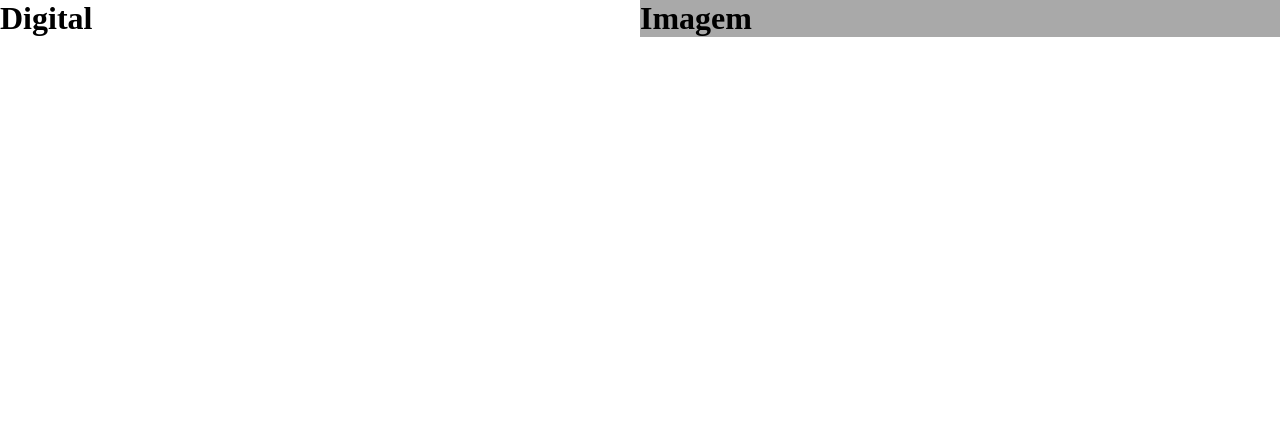
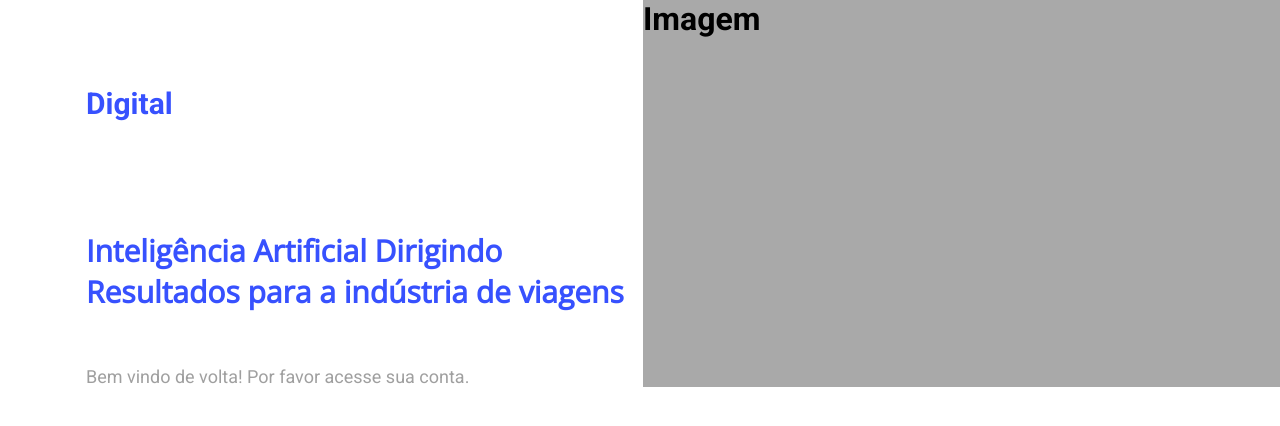
Before and after one commit to kadeguilherme/JsEstudos, a React (Create React App) app in the folder page-login/: page / in a window 1280 px wide. Shown: the top 426 px of the page. Built offline with nearby package versions, Linux system fonts and the light colour scheme.

Commit message:
Estilizando os texto dos heards

```diff
--- a/page-login/src/index.css
+++ b/page-login/src/index.css
@@ -1,4 +1,5 @@
 *{
+    font-family: 'Roboto';
     padding: 0px;
     margin: 0px;
     box-sizing: border-box;
--- a/page-login/src/pages/login.css
+++ b/page-login/src/pages/login.css
@@ -1,16 +1,34 @@
-
-.login{
-
-    display: flex;
-
+p {
+    font-size: 18px;
+    color: #00000060;
+    margin-top: 28px;
+    margin-left: 86px;
 }
 
-.login-left{
+.login {
+    display: flex;
+}
 
+.login-left {
     flex: 1;
 }
+.login-left h1 {
+    color: #3751fe;
+    font-weight: bold;
+    font-size: 30px;
+    margin-top: 86px;
+    margin-left: 86px;
+}
 
-.login-right{
-    background-color:#A9A9A9 ;
+#login-phrase h1 {
+    height: 108px;
+    width: 557px;
+    margin-top: 109px;
+    font-family: "Open Sans";
+    font-size: 36;
+}
+
+.login-right {
+    background-color: #a9a9a9;
     flex: 1;
 }
--- a/page-login/src/pages/login.js
+++ b/page-login/src/pages/login.js
@@ -6,9 +6,20 @@ const Login = () => {
         <div className='login'>
             <div className='login-left'>
                 <h1>Digital</h1>
+
+                <div id='login-phrase'>
+                    <h1>
+                        Inteligência Artificial Dirigindo
+                        Resultados para a indústria de viagens
+                </h1>
+                </div>
+
+                <p>
+                Bem vindo de volta! Por favor acesse sua conta.
+                </p>
             </div>
 
-            <div className = 'login-right'>
+            <div className='login-right'>
                 <h1>Imagem</h1>
             </div>
         </div>
```
